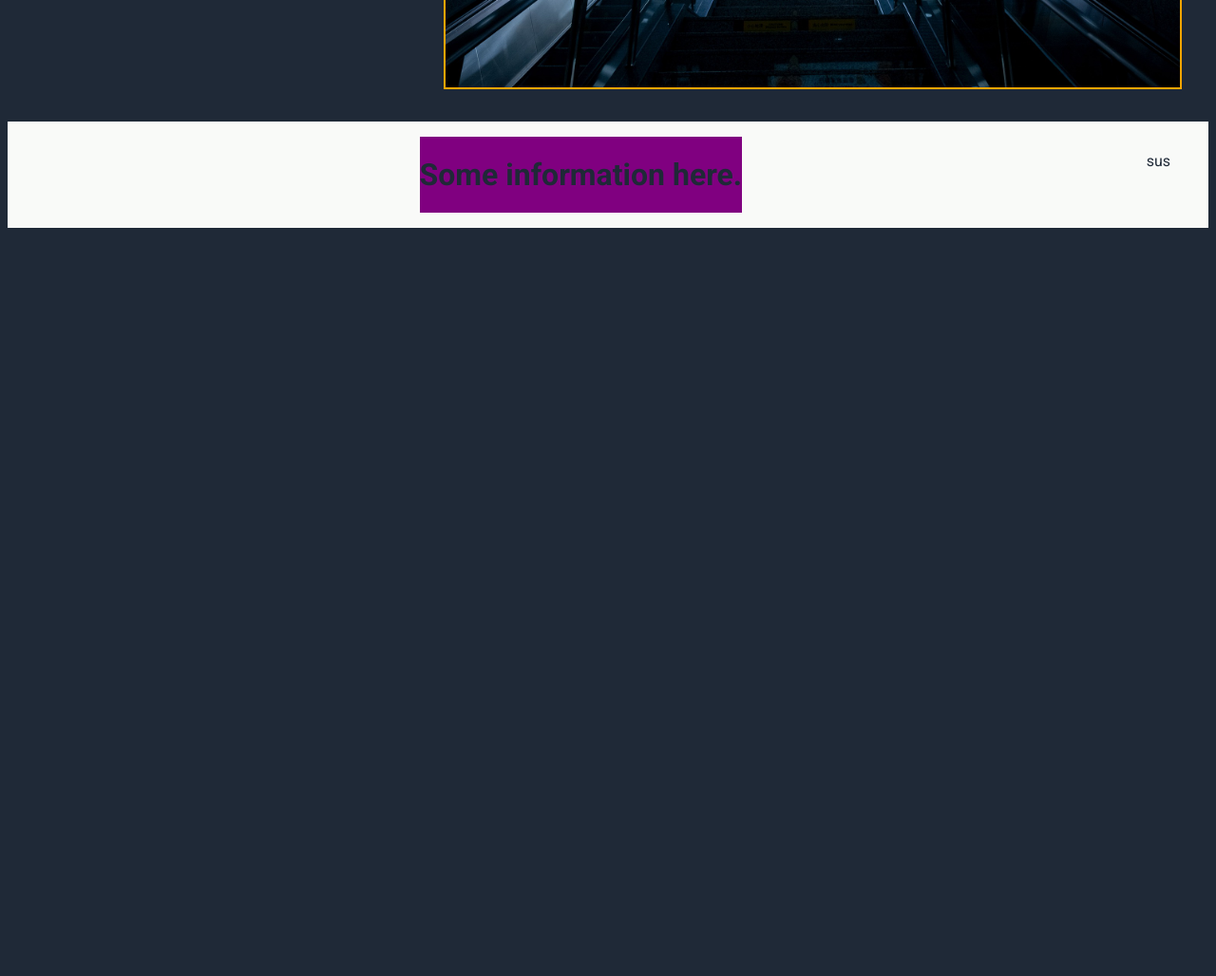
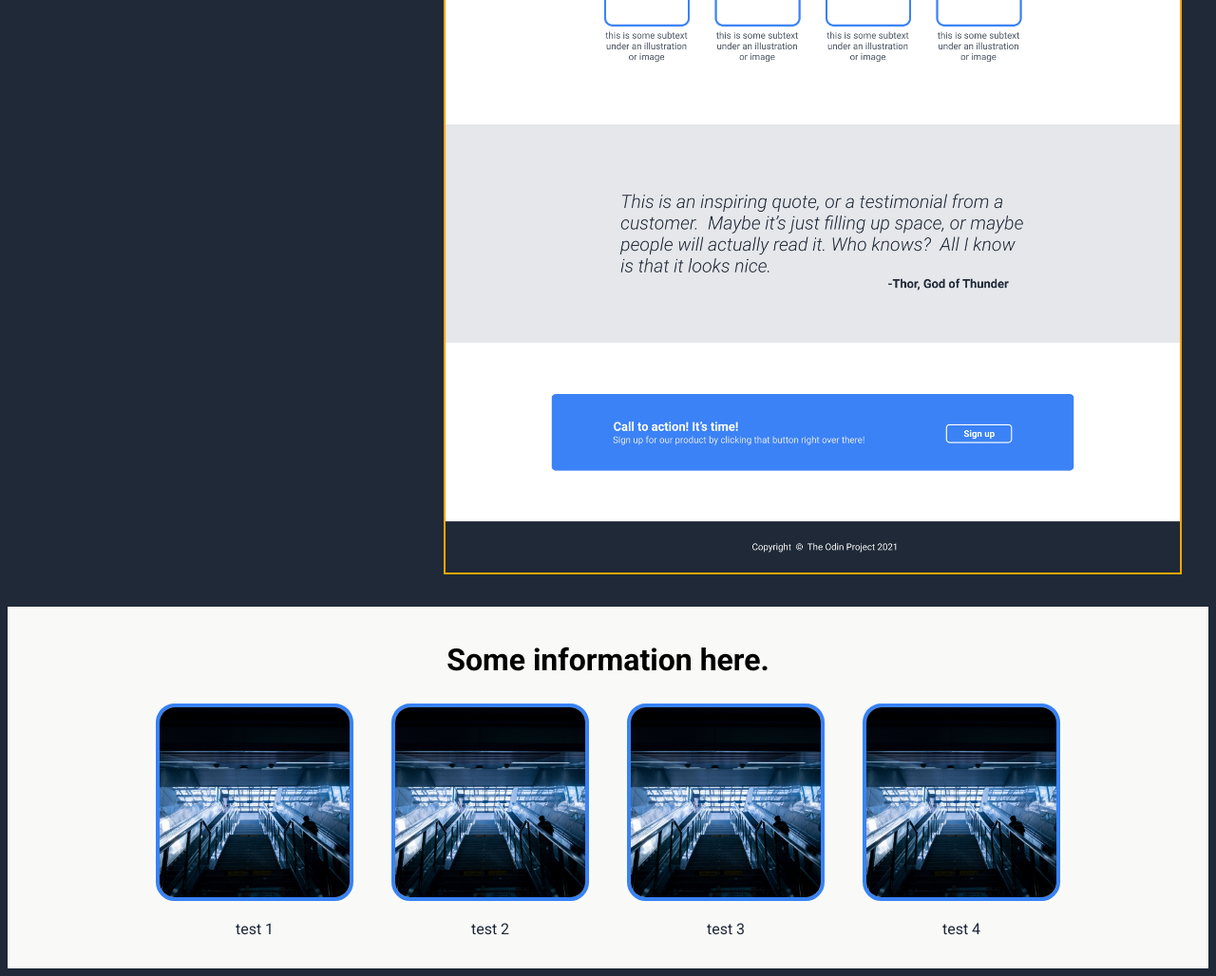
Before and after one commit to leungkienan/odinLandingPage, a plain HTML site: page index.html in a window 1280 px wide. Shown: the part 520-1548 px from the top of the page at 95% size. Before the commit the page ends 800 px from the top, so only its background shows below. Drawn offline with Linux system fonts and the light colour scheme.

Commit message:
added random info and pics

```diff
--- a/index.html
+++ b/index.html
@@ -42,25 +42,41 @@
         </div>
         <div id="frontImage">
           <!-- <img src="images/colors_and_stuff.png" alt="project" /> -->
-          <!-- <img src="images/odin-project.png" alt="project" /> -->
+          <img src="images/odin-project.png" alt="project" />
           <!-- <img src="images/subway-gdbe7b87a9_640.jpg" alt="project" /> -->
           <!-- <img src="images/subway-gc93fc7148_1280.jpg" alt="project" /> -->
-          <img src="images/subway-g2ea89b9a2_1920.jpg" alt="project" />
+          <!-- <img src="images/subway-g2ea89b9a2_1920.jpg" alt="project" /> -->
         </div>
       </div>
     </div>
     <div id="info">
-      <div class="randomInfo">
-        <h1>Some information here.</h1>
+      <h1>Some information here.</h1>
+      <div class="theInfo">
+        <div>
+          <img src="images/subway-g2ea89b9a2_1920.jpg">
+          <p>test 1</p>
+        </div>
+        <div>
+          <img src="images/subway-g2ea89b9a2_1920.jpg">
+          <p>test 2</p>
+        </div>
+        <div>
+          <img src="images/subway-g2ea89b9a2_1920.jpg">
+          <p>test 3</p>
+        </div>
+        <div>
+          <img src="images/subway-g2ea89b9a2_1920.jpg">
+          <p>test 4</p>
+        </div>
       </div>
-      <div class="info">
-        <p>sus</p>
-      </div>
-      <div class="info"></div>
-      <div class="info"></div>
-      <div class="info"></div>
     </div>
-    <div id="quote"></div>
+
+
+    <div id="quote">
+
+
+    </div>
+
     <div id="signUp"></div>
     <div id="footer"></div>
   </body>
--- a/style.css
+++ b/style.css
@@ -114,18 +114,25 @@ button:hover {
   /* border: 3px solid orange; */
   padding: 16px;
   gap: 8px;
-  display: flex;
+  /* display: flex; */
   text-align: center;
 }
 
-.randomInfo {
-  background-color: purple;
-  text-align: center;
-  margin: 0 auto;
-  color:#1f2937;
-  display:block;
+.theInfo{
+    /* float:left; */
+    color: #1f2937;
+    /* border: 2px solid red; */
+    display:flex;
+    justify-content: center;
+    flex-wrap:wrap;
 }
 
-.info{
-    color: #1f2937;
+.theInfo img{
+  width:200px;
+  height:200px;
+  object-fit: cover;
+  border:4px solid #3882f6;
+  border-radius:20px;
+  margin: 5px 20px 0px 20px;
+
 }
```
